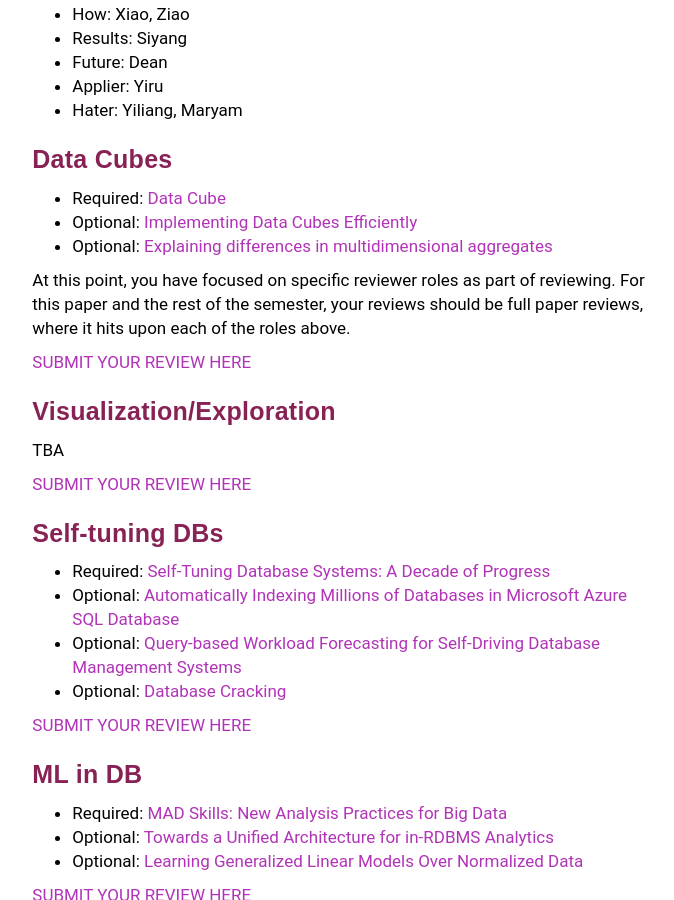
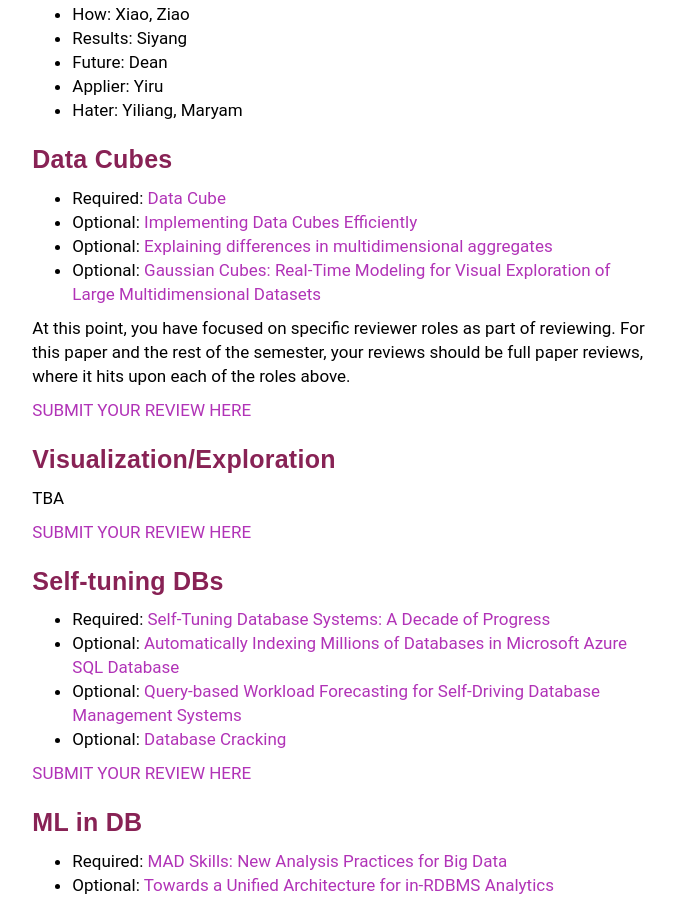
Before and after one commit to wzao1515/w6113.github.io, a Jekyll site: the page built from reviews.md, in a window 1280 px wide and 900 px high, scrolled down 8767 px. Shown: the whole window, without its empty margins (292-966 px from the left). Built offline with Jekyll 4.4.1, drawn with Linux system fonts in a browser that asks for light colours; our own code applies the rules of GitHub Pages for plain Markdown files.

Commit message:
updated website

```diff
--- a/reviews.md
+++ b/reviews.md
@@ -420,6 +420,7 @@ Roles
 * Required: [Data Cube](./files/papers/datacube-jimgray.pdf)
 * Optional: [Implementing Data Cubes Efficiently](http://ilpubs.stanford.edu:8090/102/1/1995-34.pdf)
 * Optional: [Explaining differences in multidimensional aggregates](./files/papers/olapdiff-sunita.pdf)
+* Optional: [Gaussian Cubes: Real-Time Modeling for Visual Exploration of Large Multidimensional Datasets](https://cscheid.net/static/papers/infovis_gaussian_cubes_2016.pdf)
 
 
 At this point, you have focused on specific reviewer roles as part of reviewing.   For this paper and the rest of the semester, your reviews should be full paper reviews, where it hits upon each of the roles above.
```
